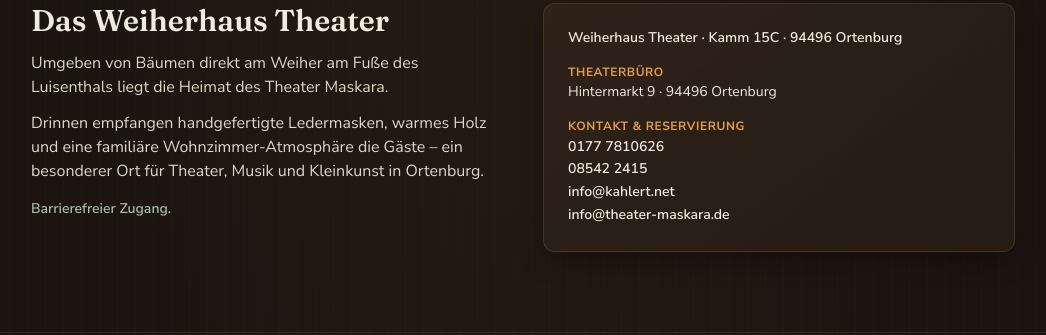
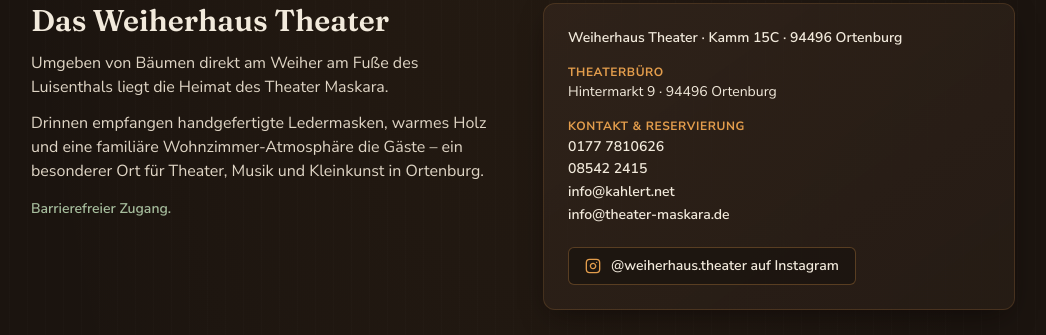
Before and after one commit to norbgali85-Nuc/weiherhaus-theater, a plain HTML site: page index.html in a window 1280 px wide. Shown: the part 1174-1509 px from the top of the page, without its empty margins (117-1163 px from the left). Drawn offline with nearby package versions, Linux system fonts and the light colour scheme.

Commit message:
Add Instagram link for Weiherhaus Theater
Added Instagram link for Weiherhaus Theater with appropriate attributes and styling.

```diff
--- a/index.html
+++ b/index.html
@@ -338,6 +338,23 @@
             <a href="mailto:info@theater-maskara.de" class="text-[#f2eadc] font-semibold hover:text-[#a6bd9d] no-underline transition-colors">info@theater-maskara.de</a>
           </p>
         </div>
+
+        <div class="pt-1">
+          <a
+            href="https://www.instagram.com/weiherhaus.theater/"
+            target="_blank"
+            rel="noopener noreferrer"
+            aria-label="Weiherhaus Theater auf Instagram besuchen"
+            class="inline-flex items-center gap-2.5 px-4 py-2 rounded-md bg-[#1b140f]/80 hover:bg-[#4e6346]/40 border border-[#e39d4c]/30 hover:border-[#a6bd9d] text-[#f2eadc] hover:text-[#a6bd9d] text-xs sm:text-sm font-semibold no-underline transition-colors"
+          >
+            <svg class="w-4 h-4 text-[#e39d4c]" viewBox="0 0 24 24" fill="none" stroke="currentColor" stroke-width="2" stroke-linecap="round" stroke-linejoin="round" aria-hidden="true">
+              <rect x="2" y="2" width="20" height="20" rx="5" ry="5"></rect>
+              <path d="M16 11.37A4 4 0 1 1 12.63 8 4 4 0 0 1 16 11.37z"></path>
+              <line x1="17.5" y1="6.5" x2="17.51" y2="6.5"></line>
+            </svg>
+            <span>@weiherhaus.theater auf Instagram</span>
+          </a>
+        </div>
       </div>
     </div>
   </section>
```
